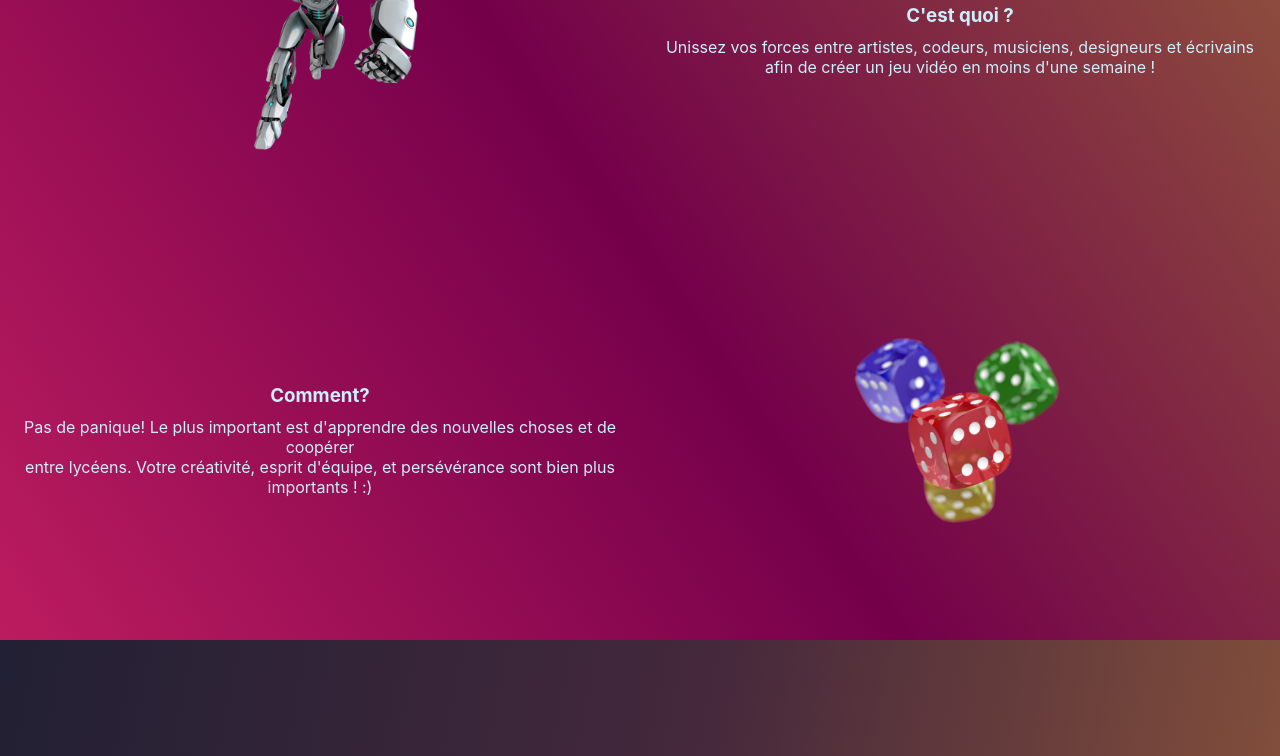
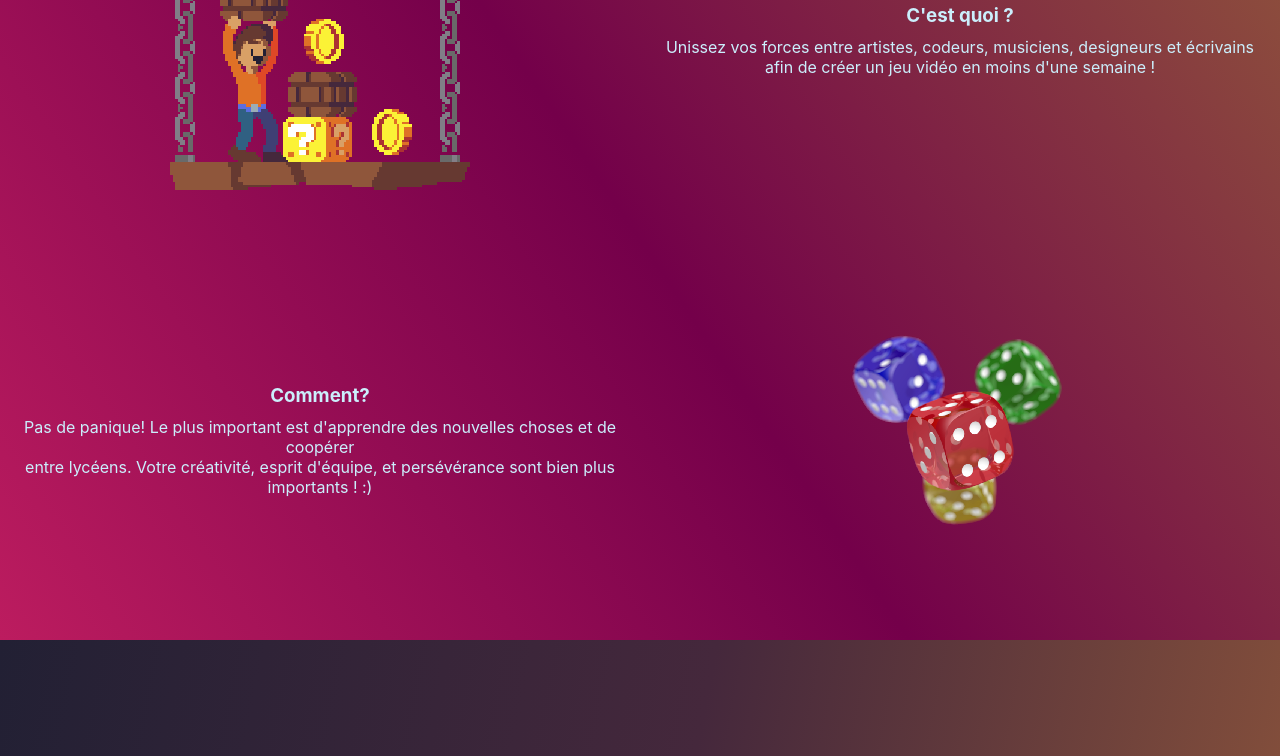
Before and after one commit to MGJIL/MGJIL.github.io, a React (Create React App) app: page / in a window 1280 px wide. Shown: the part 960-1716 px from the top of the page. Built offline with nearby package versions, Linux system fonts and the light colour scheme; a web font is replaced by a local one.

Commit message:
Image Perso, Time Left reamake, Update README

```diff
--- a/src/App.css
+++ b/src/App.css
@@ -29,7 +29,13 @@ p:not(.Horloge){
 .Index{
   height: 400vh;
 }
+img{
+  image-rendering: -moz-crisp-edges;
+  image-rendering: -webkit-crisp-edges;
+  image-rendering: pixelated;
+  image-rendering: crisp-edges;
 
+}
 
 /*Commun*/
 .Boite{
@@ -54,18 +60,17 @@ p:not(.Horloge){
   display: block;
   width: 100%;
   height: auto;
-  position: relative;
+  position: absolute;
   overflow: hidden;
-  padding: 34.37% 0 0 0; /* 34.37% = 100 / (w / h) = 100 / (640 / 220) */
+  padding: 100% 0 0 0; /* 34.37% = 100 / (w / h) = 100 / (640 / 220) */
 }
 
 .Boite-image img {
   left: 50%;
   top: 50%;
-  bottom: 0;
-  right: 0;
   transform: translateX(-50%) translateY(-50%);
   display: block;
+  width: 300px;
   max-width: 100%;
   max-height: 100%;
   position: absolute;
--- a/src/components/Page1/Page1.js
+++ b/src/components/Page1/Page1.js
@@ -1,13 +1,13 @@
 import React from 'react';
 import de from '../../image/tmp/de.png'
-import robot from '../../image/tmp/robot.png'
+import PersoCaisse from '../../image/pngPages/PersoCaisse.png'
 
 export default function Page1() {
 	return (
 		<div className="Page1">
 			<div className='Boite'>
 				<div className="Boite-image">
-					<img alt="de" src={robot}/>
+					<img alt="PersoCaisse" src={PersoCaisse}/>
 				</div>
 			</div>
 			<div className='Boite'>
--- a/src/components/Page2/Page2.js
+++ b/src/components/Page2/Page2.js
@@ -39,9 +39,21 @@ class PInsideTruc extends React.Component{
 }
 
 function Countdown() {
+
 	// https://github.com/do-community/react-hooks-timer/tree/859cb4439bf61bcf56a61238bd3b26518cc9f03c
 	const calculateTimeLeft = () => {
-		const difference = +new Date(2021, 4, 7, 20,0,0) - +new Date();
+		const TimeGameJam = +new Date(2021, 4, 7, 20,0,0)
+		const TimeFinGameJam = +new Date(2021, 4, 16, 23,59,59)
+		const DifTimeGameJam = TimeGameJam - +new Date();
+		const DifTimeFinGameJam = TimeFinGameJam - +new Date();
+		let difference;
+		if (DifTimeGameJam < 0){
+			difference = DifTimeFinGameJam;
+		}else if (DifTimeFinGameJam < 0){
+			difference = 0;
+		}else{
+			difference = DifTimeGameJam;
+		}
 		let timeLeft = {};
 
 		if (difference > 0) {
@@ -91,7 +103,7 @@ function Countdown() {
 	return (
 		<div>
 			{timerComponents.length ?
-				<div className="Boite_Interval"><h3>Temps restant avant:</h3>{timerComponents}<br/>{nameComponents}</div>
+				<div className="Boite_Interval"><h3>Temps avant:</h3>{timerComponents}<br/>{nameComponents}</div>
 				:<span>Time's up!</span>
 			}
 		</div>
```
Also changed, not shown: src/image/pngPages/PersoCaisse.png (added), 1 other file (tests, documents, lock files or other folders).
